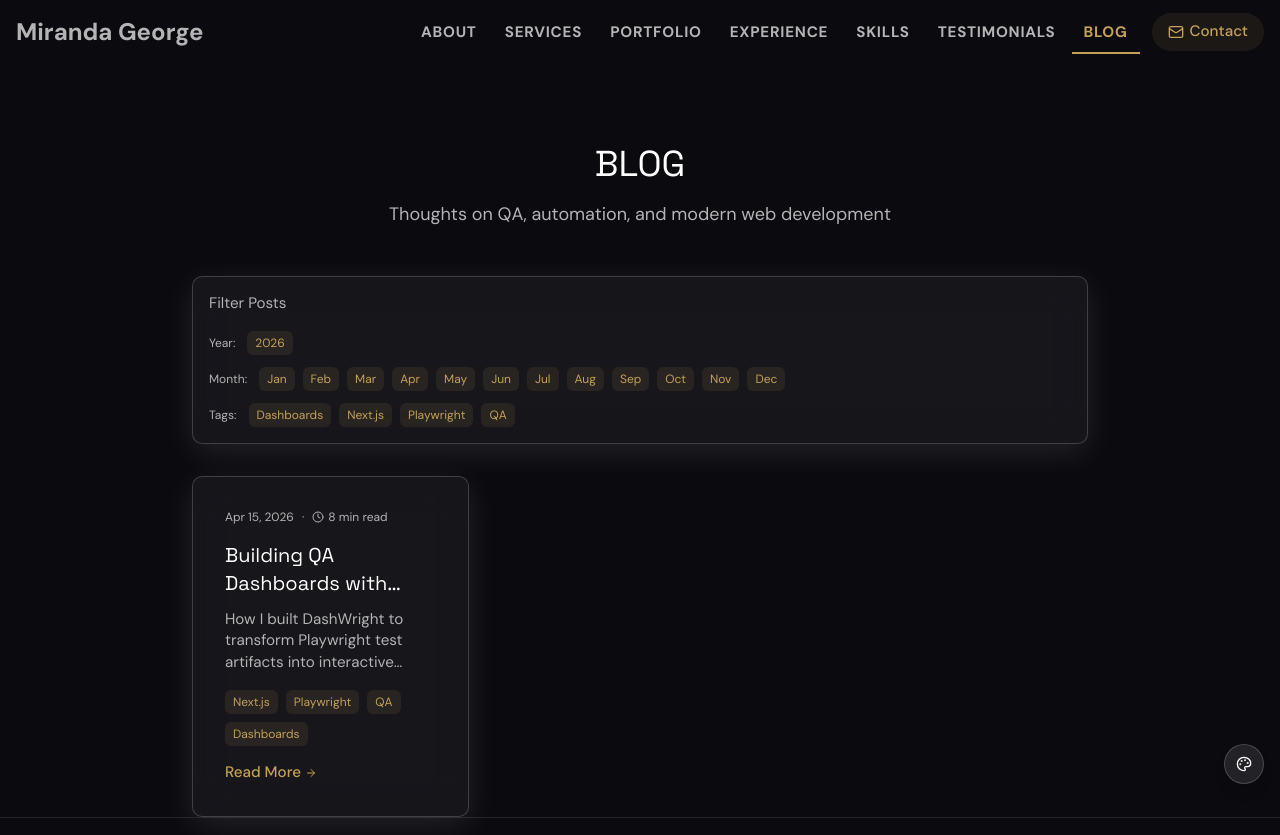
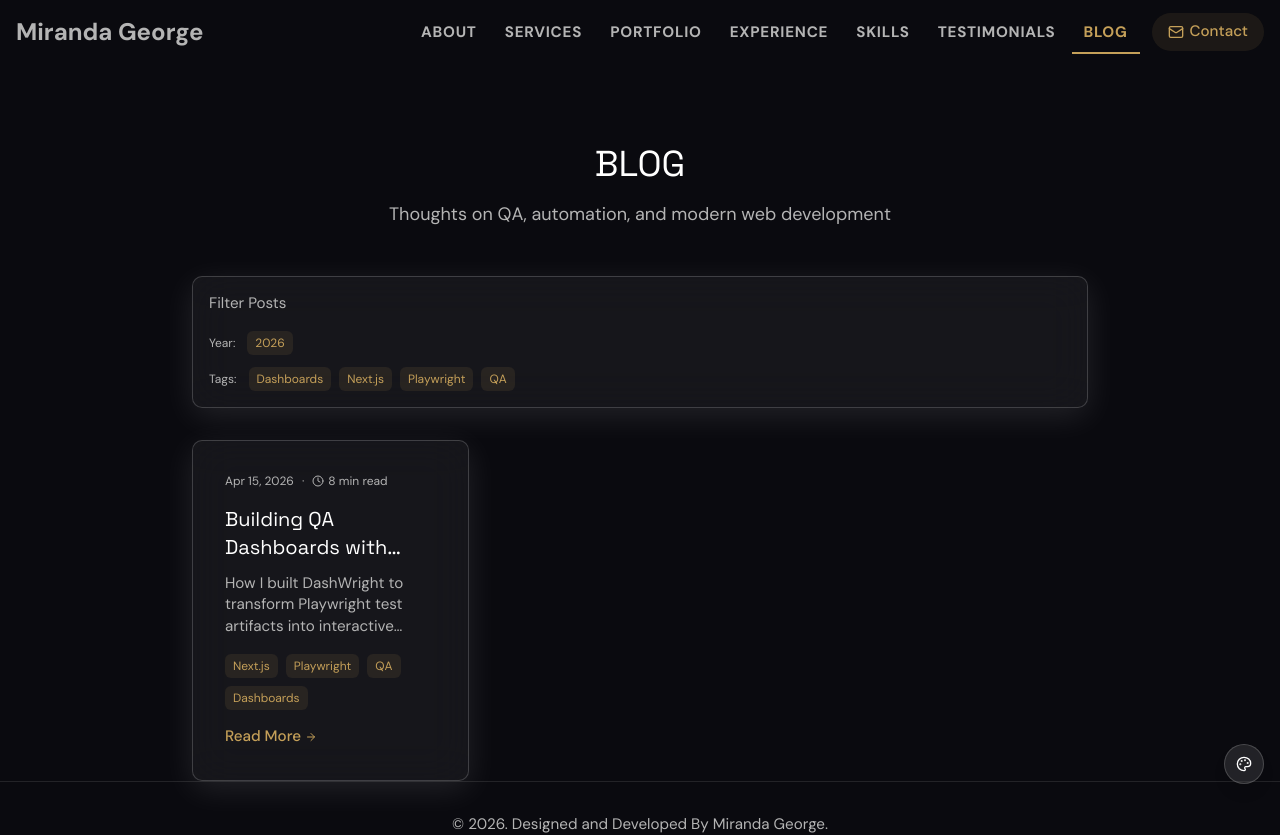
Before and after one commit to miranda-gv/my-portfolio, a Next.js app: page /blog in a window 1280 px wide. Shown: the top 835 px of the page. Built offline with nearby package versions, Linux system fonts and the light colour scheme.

Commit message:
refactor(blog): remove month filtering from BlogPage and BlogFilter components for simplified post filtering

```diff
--- a/src/app/blog/page.tsx
+++ b/src/app/blog/page.tsx
@@ -4,7 +4,7 @@ import BlogCard from "@/components/BlogCard";
 import BlogFilter from "@/components/BlogFilter";
 
 interface BlogPageProps {
-  searchParams: Promise<{ tags?: string; year?: string; month?: string }>;
+  searchParams: Promise<{ tags?: string; year?: string }>;
 }
 
 export default async function BlogPage({ searchParams }: BlogPageProps) {
@@ -13,7 +13,6 @@ export default async function BlogPage({ searchParams }: BlogPageProps) {
 
   const selectedTags = params.tags?.split(",").filter(Boolean) ?? [];
   const selectedYear = params.year ?? "";
-  const selectedMonth = params.month ?? "";
 
   let publishedPosts = blogPosts.filter((p: BlogPost) => p.published);
 
@@ -26,12 +25,6 @@ export default async function BlogPage({ searchParams }: BlogPageProps) {
   if (selectedYear) {
     publishedPosts = publishedPosts.filter(
       (p) => new Date(p.date).getFullYear().toString() === selectedYear
-    );
-  }
-
-  if (selectedMonth) {
-    publishedPosts = publishedPosts.filter(
-      (p) => new Date(p.date).getMonth().toString().padStart(2, '0') === selectedMonth
     );
   }
 
@@ -51,7 +44,6 @@ export default async function BlogPage({ searchParams }: BlogPageProps) {
         <BlogFilter
           selectedTags={selectedTags}
           selectedYear={selectedYear}
-          selectedMonth={selectedMonth}
           allTags={allTags}
           allYears={allYears}
         />
--- a/src/components/BlogFilter.tsx
+++ b/src/components/BlogFilter.tsx
@@ -4,25 +4,9 @@ import { useSearchParams, usePathname, useRouter } from "next/navigation";
 import { X } from "lucide-react";
 import GlassCard from "@/components/ui/GlassCard";
 
-const MONTHS = [
-  { value: "01", label: "Jan" },
-  { value: "02", label: "Feb" },
-  { value: "03", label: "Mar" },
-  { value: "04", label: "Apr" },
-  { value: "05", label: "May" },
-  { value: "06", label: "Jun" },
-  { value: "07", label: "Jul" },
-  { value: "08", label: "Aug" },
-  { value: "09", label: "Sep" },
-  { value: "10", label: "Oct" },
-  { value: "11", label: "Nov" },
-  { value: "12", label: "Dec" },
-];
-
 interface BlogFilterProps {
   selectedTags: string[];
   selectedYear: string;
-  selectedMonth: string;
   allTags: string[];
   allYears: string[];
 }
@@ -30,7 +14,6 @@ interface BlogFilterProps {
 export default function BlogFilter({
   selectedTags,
   selectedYear,
-  selectedMonth,
   allTags,
   allYears,
 }: BlogFilterProps) {
@@ -61,19 +44,9 @@ export default function BlogFilter({
     router.push(`${pathname}?${params.toString()}`);
   };
 
-  const setMonth = (month: string) => {
-    const params = new URLSearchParams(searchParams.toString());
-    if (selectedMonth === month) {
-      params.delete("month");
-    } else {
-      params.set("month", month);
-    }
-    router.push(`${pathname}?${params.toString()}`);
-  };
-
   const clearFilters = () => router.push(pathname);
 
-  const hasFilters = selectedTags.length > 0 || selectedYear || selectedMonth;
+  const hasFilters = selectedTags.length > 0 || selectedYear;
 
   if (allTags.length === 0 && allYears.length === 0) return null;
 
@@ -108,23 +81,6 @@ export default function BlogFilter({
         </div>
       )}
 
-      <div className="flex flex-wrap gap-2 items-center mb-3">
-        <span className="text-xs text-muted-foreground mr-1">Month:</span>
-        {MONTHS.map(({ value, label }) => (
-          <button
-            key={value}
-            onClick={() => setMonth(value)}
-            className={`px-2 py-1 text-xs rounded-md transition-colors ${
-              selectedMonth === value
-                ? "bg-primary text-primary-foreground"
-                : "bg-primary/10 text-primary hover:bg-primary/20"
-            }`}
-          >
-            {label}
-          </button>
-        ))}
-      </div>
-
       {allTags.length > 0 && (
         <div className="flex flex-wrap gap-2 items-center">
           <span className="text-xs text-muted-foreground mr-1">Tags:</span>
```
